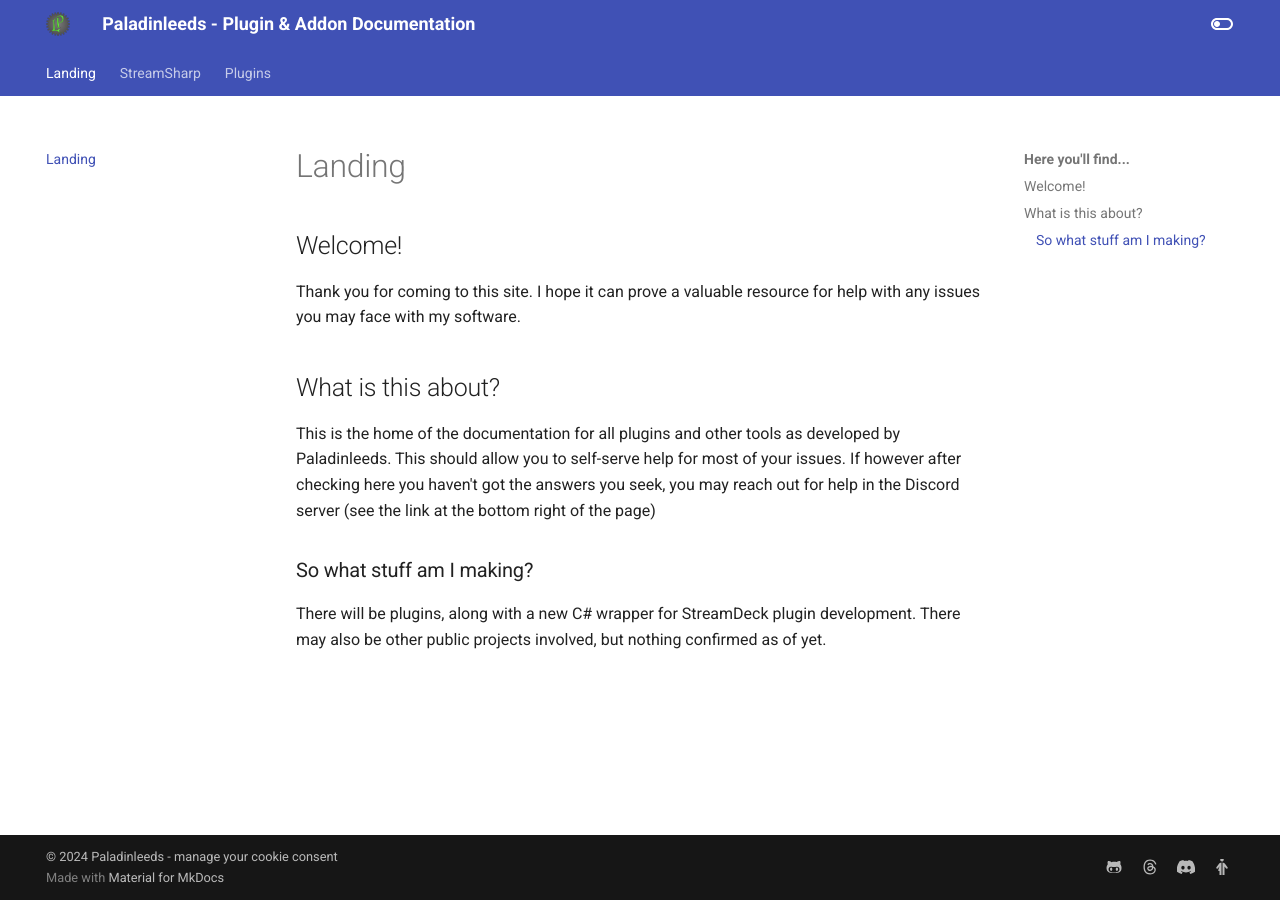
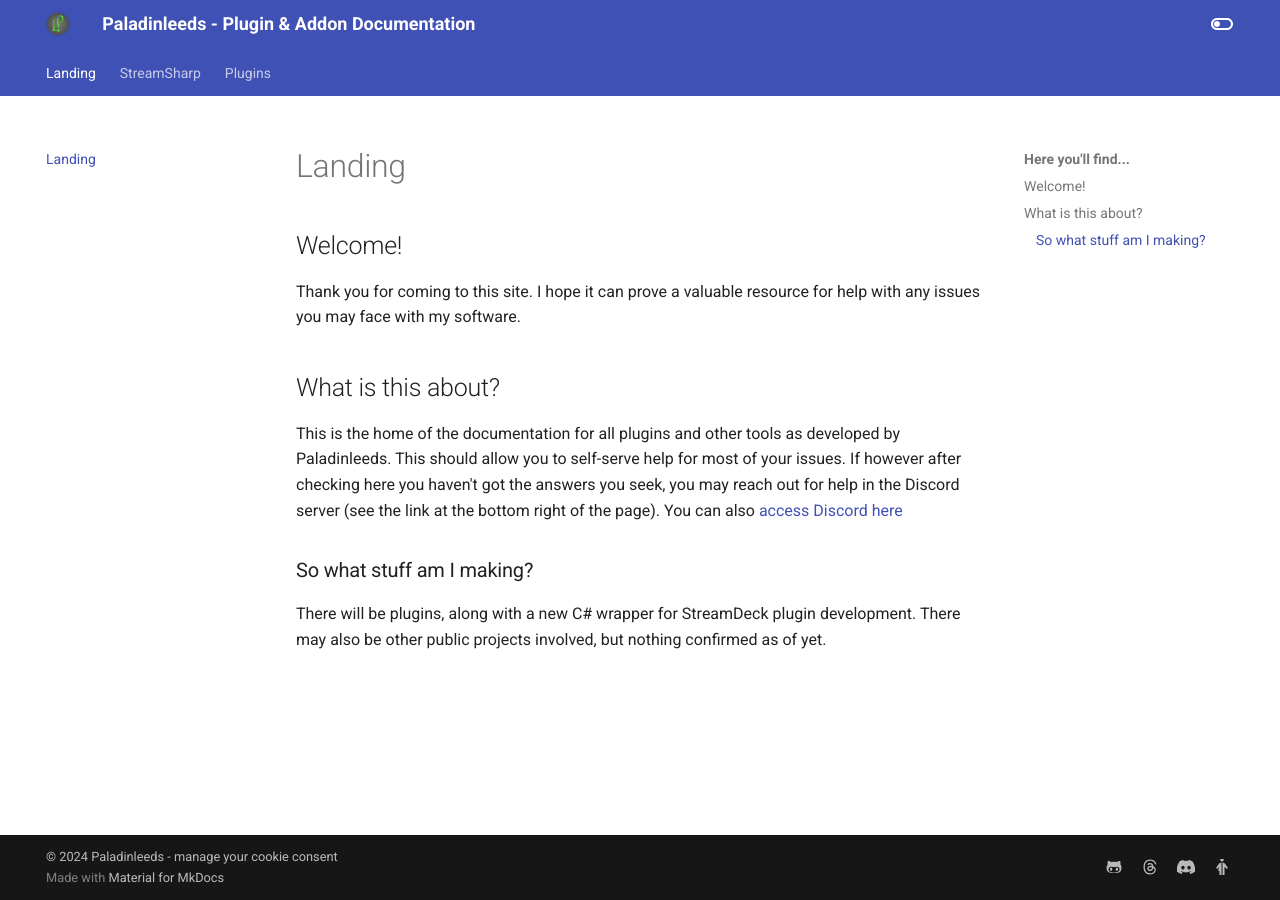
Before and after one commit to Paladinleeds/paladinleeds.github.io, an MkDocs documentation site: the page built from docs/index.md, in a window 1280 px wide. Built offline with MkDocs 1.6.1 and Material for MkDocs 9.7.7, drawn with Linux system fonts in a browser that asks for light colours; plug-ins that fetch from the network failed and are left out.

Commit message:
Updating landing page to more prominently feature the Discord server

```diff
--- a/docs/index.md
+++ b/docs/index.md
@@ -6,7 +6,7 @@ Thank you for coming to this site. I hope it can prove a valuable resource for h
 
 ## What is this about?
 
-This is the home of the documentation for all plugins and other tools as developed by Paladinleeds. This should allow you to self-serve help for most of your issues. If however after checking here you haven't got the answers you seek, you may reach out for help in the Discord server (see the link at the bottom right of the page)
+This is the home of the documentation for all plugins and other tools as developed by Paladinleeds. This should allow you to self-serve help for most of your issues. If however after checking here you haven't got the answers you seek, you may reach out for help in the Discord server (see the link at the bottom right of the page). You can also [access Discord here](http://discord.gg/tmnv48e)
 
 ### So what stuff am I making?
 
```
